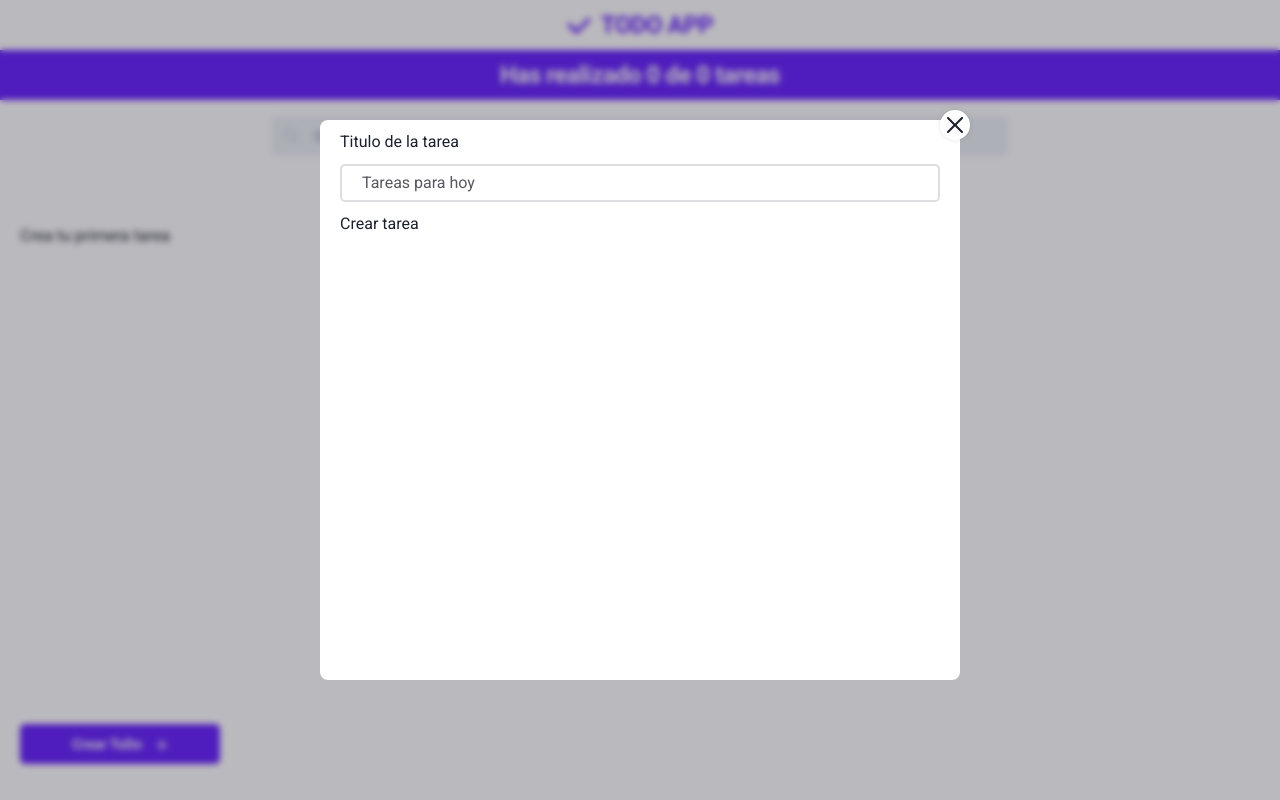
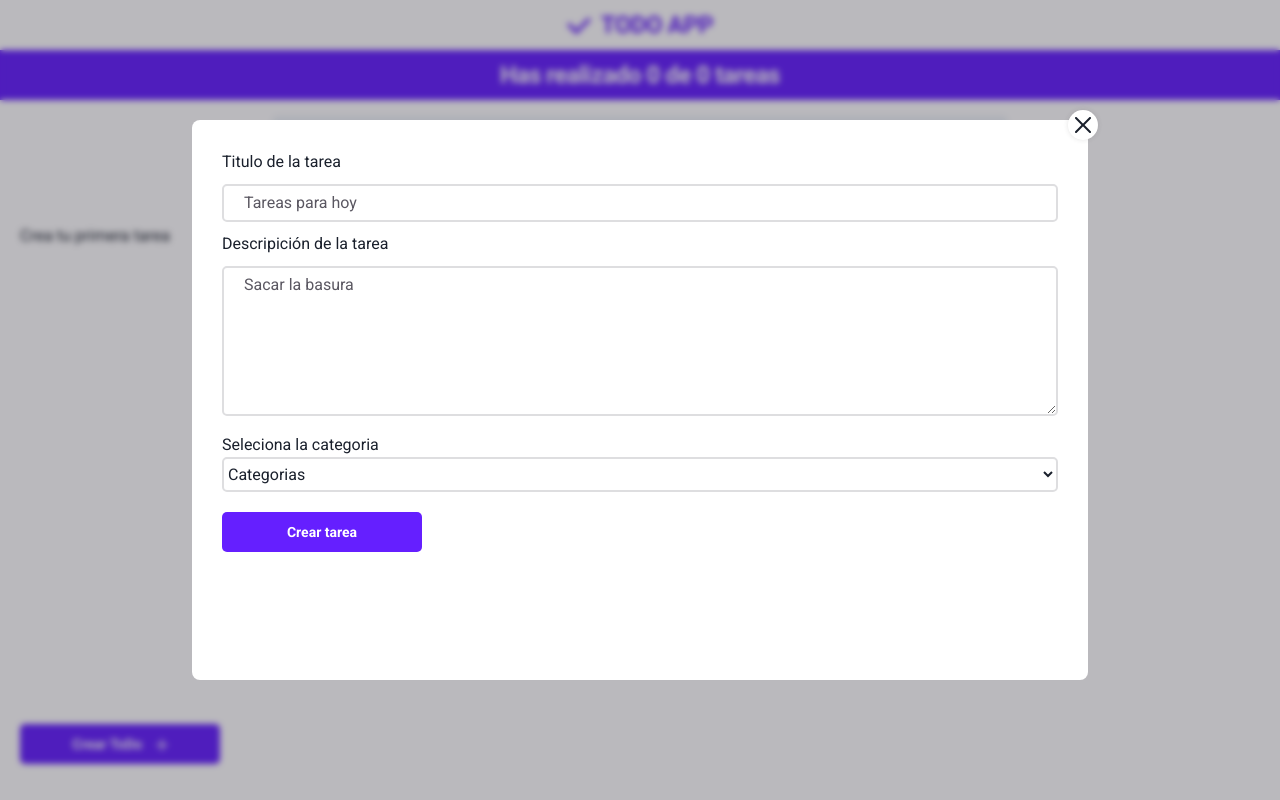
Before and after one commit to DanielE0802/Todo-React, a React (Create React App) app: page / in a window 1280 px wide. Both pictures are taken after a click on the button "Crear ToDo". Built offline with nearby package versions, Linux system fonts and the light colour scheme.

Commit message:
add sweetaler2 and update form add task with description

```diff
--- a/package.json
+++ b/package.json
@@ -14,6 +14,7 @@
     "react": "^17.0.2",
     "react-dom": "^17.0.2",
     "react-scripts": "5.0.0",
+    "sweetalert2": "^11.4.8",
     "web-vitals": "^2.1.4"
   },
   "scripts": {
--- a/public/index.html
+++ b/public/index.html
@@ -13,7 +13,8 @@
     <link rel="preconnect" href="https://fonts.googleapis.com">
 <link rel="preconnect" href="https://fonts.gstatic.com" crossorigin>
 <link href="https://fonts.googleapis.com/css2?family=Montserrat:ital,wght@0,100;0,200;0,300;0,400;0,500;0,600;0,700;0,800;0,900;1,100;1,200;1,300;1,400;1,500;1,600;1,700;1,800;1,900&display=swap" rel="stylesheet">
-  </head>
+<script src="https://code.iconify.design/2/2.2.1/iconify.min.js"></script>
+</head>
   <body>
     <noscript>You need to enable JavaScript to run this app.</noscript>
     <div id="root"></div>
--- a/src/app/AppUI.jsx
+++ b/src/app/AppUI.jsx
@@ -9,11 +9,10 @@ import { CircularProgress } from "@chakra-ui/react";
 import { TaskContext } from "../context/TaskContext";
 import React from "react";
 import { Modal } from "../components/Modal";
-import {CloseIcon} from "@chakra-ui/icons"
 import { FormModal } from "../components/FormModal";
 
 function AppUI() {
-  const { loading, error, searchedTasks, completeTask, deleteTask, modal } =
+  const { loading, error, searchedTasks, completeTask, deleteTask } =
     React.useContext(TaskContext);
 
   return (
@@ -39,6 +38,8 @@ function AppUI() {
           <TodoItem
             key={todo.text}
             text={todo.text}
+            description={todo.description}
+            category={todo.category}
             completed={todo.completed}
             completeTask={() => completeTask(todo.text)}
             deleteTask={() => deleteTask(todo.text)}
--- a/src/components/FormModal.js
+++ b/src/components/FormModal.js
@@ -1,54 +1,51 @@
 import { TaskContext } from '../context/TaskContext'
 import React from 'react'
-import {useState} from 'react'
 import { CloseIcon } from '@chakra-ui/icons'
+import Swal from 'sweetalert2'
 
 function FormModal() {
     const { modal, setModal, addTask } = React.useContext(TaskContext)
-    const [newTaskValues, setNewTaskValues] = useState('')
 
     const formSubmit = (event) => {
         event.preventDefault();
-    //     const newTask = {
-    //         'titulo': event.target[0].value,
-    //         'descripción': event.target[1].value,
-    //         'categoria': event.target[2].value,
-    // }
-    //     setNewTaskValues(event.target[0].value)
-    //     console.log(newTaskValues)
-
-    console.log(event.target[0].value)
-    addTask(event.target[0].value)
-    setModal(false)
+        console.log(event.target[0].value)
+        addTask([event.target[0].value, event.target[1].value, event.target[2].value])
+        setModal(false)
+        Swal.fire({
+            position: 'bottom-end',
+            icon: 'success',
+            title: 'Tarea creada correctamente',
+            showConfirmButton: false,
+            timer: 2500
+          })
     }
 
 
 
     return (
-        <div className={`modal ${modal ? "--active" : "--close"}`} onKeyDown={(event) =>{event.key === 'Escape'? setModal(false): setModal(true)}} >
+        <div className={`modal ${modal ? "--active" : "--close"}`} onKeyDown={(event) => { event.key === 'Escape' ? setModal(false) : setModal(true) }} >
             <div className="wrapper-modal">
                 <div className="close" onClick={() => setModal(false)} ><CloseIcon /> </div>
 
+                <div className="form-container">
                 <form className="form-modal" onSubmit={formSubmit} >
                     <label className="form-modal__label label" for="input-title">Titulo de la tarea</label>
-                    <input id="input-title" className="input text" placeholder="Tareas para hoy" type="text" />
-                    {/* <label className="form-modal__label label" for="input-title">Descripición de la tarea</label>
-                    <textarea className="input textarea" placeholder="Sacar la basura" />
-                    <label className="form-modal__label label" for="input-title">Seleciona la categoria</label>
-                    <select >
+                    <input required id="input-title" className="input text" placeholder="Tareas para hoy" type="text" />
+                    <label className="form-modal__label label" for="input-description">Descripición de la tarea</label>
+                    <textarea required className="input textarea" id="input-description" placeholder="Sacar la basura" />
+                    <label lassName="form-modal__label label" for="category">Seleciona la categoria</label>
+                    <select required id="category" >
                         <option value="default">Categorias</option>
-                        <option value="hogar">Hogar</option>
-                        <option value="trabajo">Trabajo</option>
-                        <option value="estudio">Estudio</option>
-                        <option value="vacaciones">Vacaciones</option>
-                    </select> */}
-                    <button type="submit" className="btn btn-primary">
+                        <option value="home">Hogar</option>
+                        <option value="work">Trabajo</option>
+                        <option value="school">Estudio</option>
+                        <option value="beach-access">Vacaciones</option>
+                    </select>
+                    <button  type="submit" className="btn btn-primary">
                         Crear tarea
                     </button>
-
                 </form>
-
-
+                </div>
             </div>
         </div>
     )
--- a/src/components/TodoItem.js
+++ b/src/components/TodoItem.js
@@ -16,7 +16,9 @@ function TodoItem(props) {
       </span>
       <p className="title">{props.text}</p>
         <div className="line"></div>
+      <p className="description">{props.description}</p>
 
+      <span class="iconify" data-icon={`ic:outline-${props.category}`}></span>
 
       <span className="close">
       <Icon  onClick={props.deleteTask} icon="eva:close-fill" />
--- a/src/scss/todoStyle.scss
+++ b/src/scss/todoStyle.scss
@@ -3,7 +3,7 @@
 @import url('https://fonts.googleapis.com/css2?family=Lato:ital,wght@0,100;0,300;0,400;0,700;0,900;1,100;1,300;1,400;1,700;1,900&display=swap');
 @import url('https://fonts.googleapis.com/css2?family=Roboto:ital,wght@0,100;0,300;0,400;0,500;0,700;0,900;1,100;1,300;1,400;1,500;1,700;1,900&display=swap');
 
-$boxShadow:40px 40px 60px rgba(0, 0, 0, 0.1);
+$boxShadow:0px 7px 12px 6px rgba(117, 117, 117, 0.13);
 $colorPrimary:#651FFF;
 $closeBoxShadow:0px 0px 5px rgba(54, 54, 54, 0.134);
 
@@ -14,6 +14,32 @@ $closeBoxShadow:0px 0px 5px rgba(54, 54, 54, 0.134);
 
 body {
     background: #FAFAFA;
+
+    &::-webkit-scrollbar {
+        -webkit-appearance: none;
+    }
+
+    &::-webkit-scrollbar:vertical {
+        width:10px;
+    }
+
+    &::-webkit-scrollbar-button:increment,&::-webkit-scrollbar-button {
+        display: none;
+    }
+
+    &::-webkit-scrollbar:horizontal {
+        height: 10px;
+    }
+
+    &::-webkit-scrollbar-thumb {
+        background-color: #797979;
+        border-radius: 20px;
+        border: 2px solid #f1f2f3;
+    }
+
+    &::-webkit-scrollbar-track {
+        border-radius: 10px;
+    }
 }
 
 #root {
@@ -51,6 +77,7 @@ body {
         color: #fff;
         background: $colorPrimary;
     }
+
 }
 
 .searchInput {
@@ -69,7 +96,7 @@ body {
 .TodoList {
     min-height: calc(100vh - 320px);
     display: grid;
-    grid-template-columns: repeat(auto-fit, minmax(220px, 1fr));
+    grid-template-columns: repeat(auto-fit, minmax(220px, 100%));
     gap: 20px;
 
     .TodoItem {
@@ -82,20 +109,30 @@ body {
         align-items: center;
         flex-wrap: wrap;
         gap: 10px;
+        height: fit-content;
         align-content: center;
         // btn close
         box-shadow: $boxShadow;
         border-radius: 10px;
 
         p.title {
-            font-weight: 400;
-            font-size: 24px;
+            font-weight: 500;
+            font-size: 20px;
             line-height: 32px;
             letter-spacing: -0.02em;
             margin: 0;
             color: #130F1C;
             width: calc(100% - 30px);
             display: inline;
+        }
+
+        .description{
+            font-weight: 400;
+            font-size: 14px;
+            letter-spacing: -0.02em;
+            margin: 0;
+            color: #2b2932;
+            width: 100%;
         }
 
         .line {
@@ -163,7 +200,8 @@ body {
 // Btns
 
 .primaryBtn,
-.TodoBotton {
+.TodoBotton,
+.btn {
     background: $colorPrimary;
     border-radius: 5px;
     font-weight: 700;
@@ -257,22 +295,53 @@ body {
     backdrop-filter: blur(3px);
     opacity: 0;
     visibility: hidden;
-    ;
     transition: all 0.22s ease;
 
 
     .wrapper-modal {
         height: 70%;
-        width: 50%;
+        width: 70%;
         background: #fff;
         min-width: 300px;
+        max-width: 900px;
         border-radius: 8px;
-        padding: 10px 20px;
         position: relative;
         opacity: 0;
         visibility: hidden;
         transform: scale(0);
         transition: all 0.15s ease-in;
+
+        .form-container {
+            padding: 30px 30px;
+            overflow: auto;
+            max-height: 100%;
+
+            &::-webkit-scrollbar {
+                -webkit-appearance: none;
+            }
+
+            &::-webkit-scrollbar:vertical {
+                width:10px;
+            }
+
+            &::-webkit-scrollbar-button:increment,&::-webkit-scrollbar-button {
+                display: none;
+            }
+
+            &::-webkit-scrollbar:horizontal {
+                height: 10px;
+            }
+
+            &::-webkit-scrollbar-thumb {
+                background-color: #797979;
+                border-radius: 20px;
+                border: 2px solid #f1f2f3;
+            }
+
+            &::-webkit-scrollbar-track {
+                border-radius: 10px;
+            }
+        }
     }
 
     .close {
@@ -313,7 +382,8 @@ body {
 
 }
 
-.input {
+.input,
+select {
     background: #FFFFFF;
     border: 2px solid #DEDEE0;
     box-sizing: border-box;
@@ -323,7 +393,13 @@ body {
     transition: all 0.2s ease;
     width: 100%;
     margin: 10px 0px;
-    resize: none;
+    resize: vertical;
+    min-height: 35px;
+    overflow: auto;
+
+    &.textarea {
+        min-height: 150px;
+    }
 
 
     &::placeholder {
@@ -345,6 +421,18 @@ body {
 }
 
 
+// Tablet
+
+@media (min-width:600px) {
+    .TodoList {
+        min-height: calc(100vh - 320px);
+        display: grid;
+        grid-template-columns: repeat(auto-fit, minmax(calc(50% - 10px),calc(50% - 10px)));
+        gap: 20px;
+    }
+
+}
+
 
 // Desktop
 
@@ -352,7 +440,7 @@ body {
     .TodoList {
         min-height: calc(100vh - 320px);
         display: grid;
-        grid-template-columns: repeat(auto-fit, minmax(380px, 1fr));
+        grid-template-columns: repeat(auto-fit, minmax(320px, calc(33% - 10px)));
         gap: 20px;
     }
 
```
Also changed, not shown: src/context/TaskContext.jsx (+33 -10 lines).
